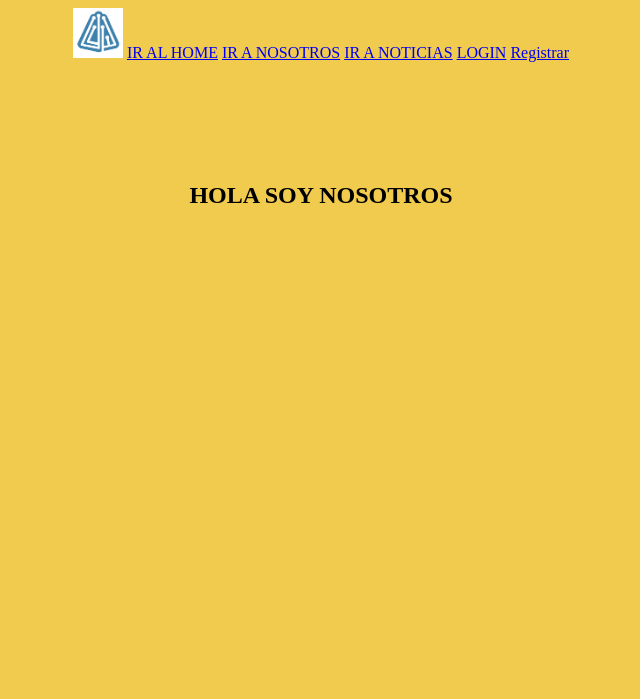
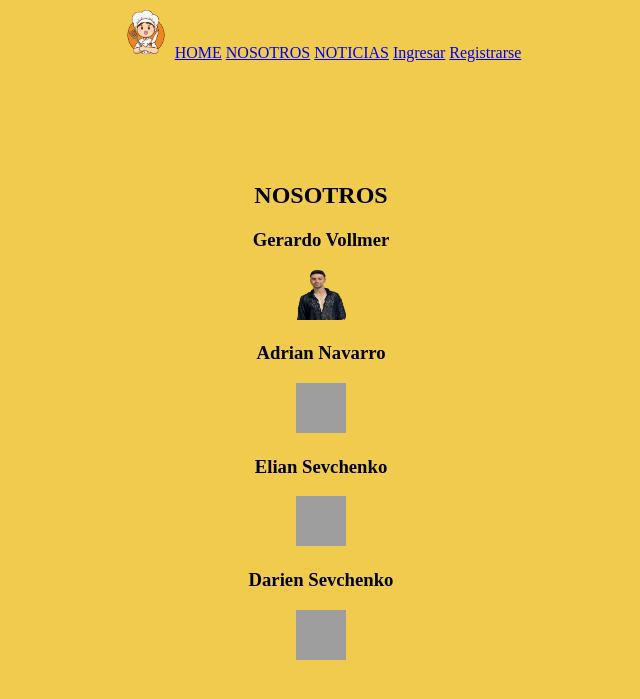
Before and after one commit to adriNavar/inforwebSR, a Django app: page /Nosotros/ in a window 1280 px wide. Shown: the top 699 px of the page, without its empty margins (319-959 px from the left). Run offline with Django 3.2, Linux system fonts and the light colour scheme; grey boxes are pictures that could not be loaded.

Commit message:
Modificacion de colores logo y links

```diff
--- a/templates/base.html
+++ b/templates/base.html
@@ -12,19 +12,17 @@
 
 	<div class="centrar">
 		<img src="{% static 'img/logo.png' %}" width="50px" height="50px">
-		<a href="{% url 'home' %}">IR AL HOME</a>
-		<a href="{% url 'nosotros' %}">IR A NOSOTROS</a>
-		<a href="{% url 'noticias:listar' %}">IR A NOTICIAS</a>
+		<a href="{% url 'home' %}">HOME</a>
+		<a href="{% url 'nosotros' %}">NOSOTROS</a>
+		<a href="{% url 'noticias:listar' %}">NOTICIAS</a>
 
 		{% if user.is_authenticated %}
-			<strong>Hola {{ user.username }}</strong>
+			<strong>Hola bienvenido{{ user.username }}</strong>
 			<a href="{% url 'logout' %}">LOGOUT</a>
 		{% else %}
-			<a href="{% url 'login' %}">LOGIN</a>
-			<a href="{% url 'usuarios:registro' %}">Registrar</a>
+			<a href="{% url 'login' %}">Ingresar</a>
+			<a href="{% url 'usuarios:registro' %}">Registrarse</a>
 		{% endif %}
-
-
 
 	</div>
 
--- a/templates/t_nosotros.html
+++ b/templates/t_nosotros.html
@@ -5,5 +5,9 @@
 
 
 {% block contenido %}
-	<h2>HOLA SOY NOSOTROS</h2>
+	<h2>NOSOTROS</h2>
+	<h3>Gerardo Vollmer</h3> <img src="{% static 'img/gerardo.png' %}" width="50px" height="50px">
+	<h3>Adrian Navarro</h3> <img src="{% static 'img/adrian.png' %}" width="50px" height="50px">
+	<h3>Elian Sevchenko</h3> <img src="{% static 'img/elian.png' %}" width="50px" height="50px">
+	<h3>Darien Sevchenko</h3> <img src="{% static 'img/darien.png' %}" width="50px" height="50px">
 {% endblock contenido %}
```
Also changed, not shown: static/img/gerardo.png (added), static/img/logo.png.
